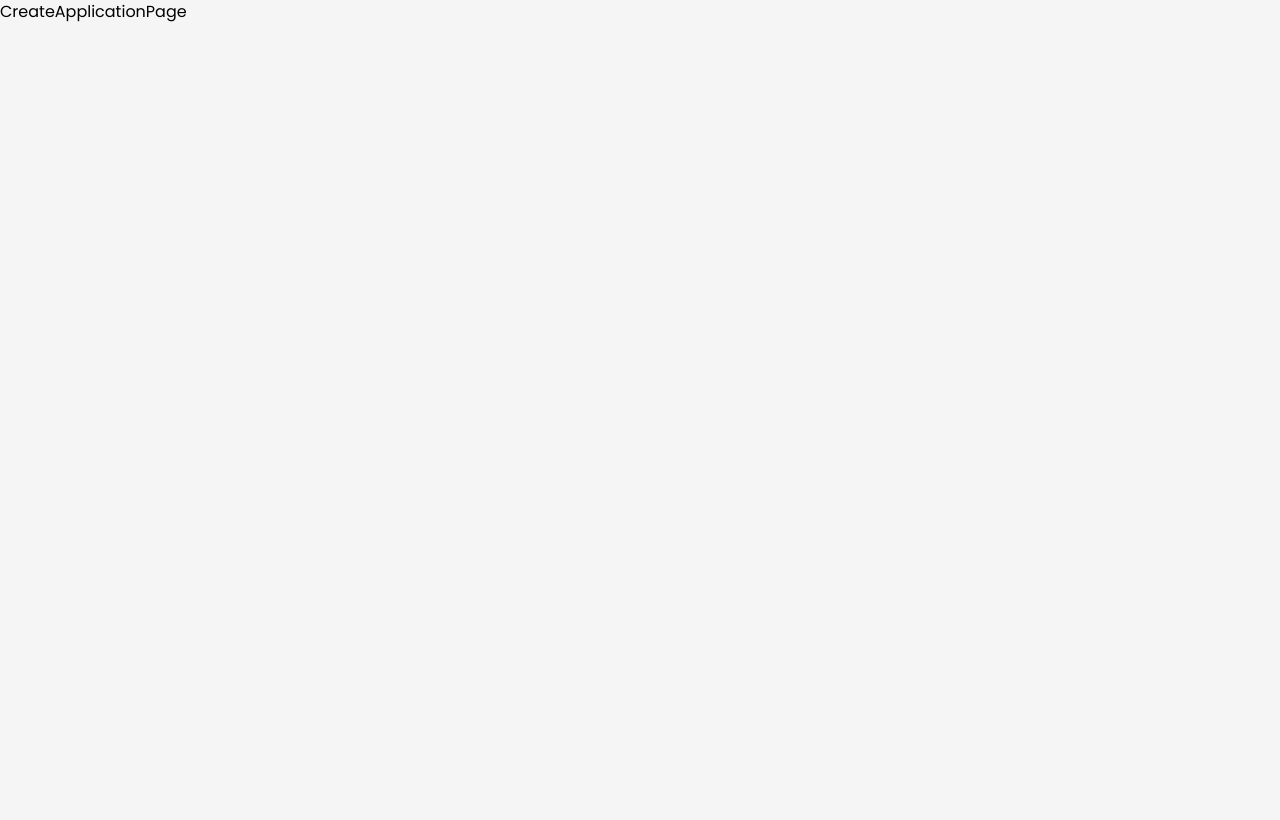
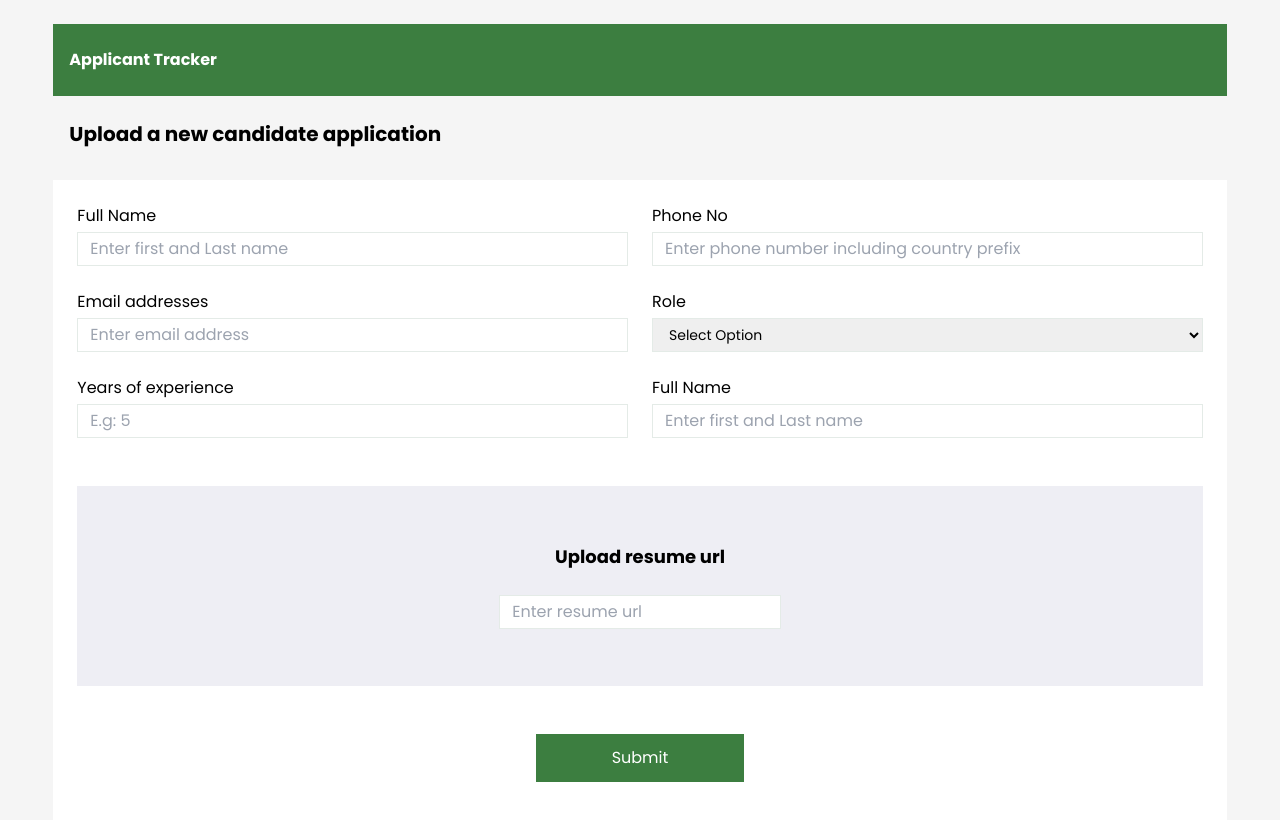
Before and after one commit to natanaelrusli/krom-take-home-test-fe, a React (Create React App) app: page /create in a window 1280 px wide. Shown: the top 820 px of the page. Built offline with nearby package versions, Linux system fonts and the light colour scheme.

Commit message:
feat: integrate applicants page, todo integrate filter

```diff
--- a/src/api/applications.ts
+++ b/src/api/applications.ts
@@ -1,16 +1,42 @@
-export const getAllApplications = async () => {
+import { Application, Response } from "../types";
+import { GetApplicationRequest } from "../types/request";
+
+export const getApplications = async (
+  request: GetApplicationRequest
+): Promise<Response<Application[]>> => {
   try {
+    const {
+      location,
+      job_role_id,
+      status,
+      filter_keyword,
+      curr_page,
+      page_size,
+    } = request;
+    const requestBody = {
+      location,
+      job_role_id,
+      status,
+      filter_keyword,
+      curr_page,
+      page_size,
+    };
+
     const response = await fetch("http://localhost:3000/api/applications", {
       method: "POST",
+      headers: {
+        "Content-Type": "application/json",
+      },
+      body: JSON.stringify(requestBody),
     });
 
     if (!response.ok) {
       throw new Error("Failed to fetch applications");
     }
 
-    const result = await response.json();
-    return result.data;
+    return await response.json();
   } catch (error) {
     console.error("Error fetching applications:", error);
+    return { data: [], message: `Error fetching: ${error}` };
   }
 };
--- a/src/components/ApplicantDetails.tsx
+++ b/src/components/ApplicantDetails.tsx
@@ -1,50 +1,68 @@
-const ApplicantDetails = () => {
+import { Application } from "../types";
+
+type ApplicantDetailsProps = {
+  application: Application;
+};
+
+const ApplicantDetails = ({ application }: ApplicantDetailsProps) => {
   return (
     <div className='py-5 px-8 h-full'>
       <div className='w-full flex justify-center'>
         <img
-          src='https://avatars.githubusercontent.com/u/124599?v=4'
+          src={`${application?.applicant?.profile_image || ""}`}
           alt='avatar'
-          className='w-36'
+          className='size-36'
         />
       </div>
 
       <div className='mt-5'>
         <table className='w-full'>
+          <tbody>
             <tr>
               <td className='px-2 py-3'>Name</td>
-            <td className='px-2 py-3'>Ethan Robinson</td>
+              <td className='px-2 py-3 min-w-[300px]'>
+                {application?.applicant?.name || ""}
+              </td>
             </tr>
             <tr>
               <td className='px-2 py-3'>Email</td>
               <td className='px-2 py-3'>
                 <a href='mailto:ethan.robinson@email.com'>
-                ethan.robinson@email.com
+                  {application?.applicant?.email || ""}
                 </a>
               </td>
             </tr>
             <tr>
               <td className='px-2 py-3'>Phone No.</td>
-            <td className='px-2 py-3'>+98273647392</td>
+              <td className='px-2 py-3'>
+                {application?.applicant?.phone_number || ""}
+              </td>
             </tr>
             <tr>
               <td className='px-2 py-3'>Role Applied For</td>
-            <td className='px-2 py-3'>System Architect</td>
+              <td className='px-2 py-3'>{application?.role.role_name || ""}</td>
             </tr>
             <tr>
               <td className='px-2 py-3'>Location</td>
-            <td className='px-2 py-3'>South Africa</td>
+              <td className='px-2 py-3'>{application?.applicant?.location}</td>
             </tr>
             <tr>
               <td className='px-2 py-3'>Resume</td>
               <td className='px-2 py-3'>
-              <a href='http://'>Resume</a>
+                <a
+                  target='_blank'
+                  rel='noreferrer'
+                  href={application?.resume_link}
+                >
+                  Resume
+                </a>
               </td>
             </tr>
             <tr>
               <td className='px-2 py-3'>Status</td>
-            <td className='px-2 py-3'>Candidate Rejected</td>
+              <td className='px-2 py-3'>{application?.status}</td>
             </tr>
+          </tbody>
         </table>
       </div>
 
--- a/src/components/Select.tsx
+++ b/src/components/Select.tsx
@@ -1,15 +1,21 @@
 type SelectProps = {
   options: { key: string | number; label: string | number }[];
   title?: string;
-};
+} & React.SelectHTMLAttributes<HTMLSelectElement>;
 
-const Select = ({ options, title }: SelectProps) => {
+const Select = ({ options, title, ...rest }: SelectProps) => {
   return (
     <>
       {title && <p>{title}</p>}
-      <select className='w-full py-[2px] px-3 border border-borderGray text-sm'>
-        {options.map((option) => (
-          <option value={option.key}>{option.label}</option>
+      <select
+        className='w-full py-[5px] px-3 border border-borderGray text-sm'
+        {...rest}
+      >
+        <option value=''>Select Option</option>
+        {options.map((option, index) => (
+          <option key={index} value={option.key}>
+            {option.label}
+          </option>
         ))}
       </select>
     </>
--- a/src/components/Table.tsx
+++ b/src/components/Table.tsx
@@ -1,39 +1,46 @@
 import React, { useState } from "react";
-
-export type Application = {
-  id: number;
-  applicant: Applicant;
-  role: Role;
-  resume_link: string;
-  status: string;
-  year_of_experience: number;
-};
-
-export type Applicant = {
-  id: number;
-  name: string;
-  email: string;
-  phone_number: string;
-  location: string;
-  profile_image: string;
-};
-
-export type Role = {
-  id: number;
-  role_name: string;
-};
+import { Application } from "../types";
 
 type TableProps = {
   data: Application[];
-  onRowClick: (candidate: Application) => void;
+  onRowClick: (candidate: Application, index?: number) => void;
+  onNextPage: (page: number) => void;
+  totalData: number;
+  currPage: number;
+  pageSize: number;
 };
 
-const Table: React.FC<TableProps> = ({ data, onRowClick }) => {
+const Table: React.FC<TableProps> = ({
+  data,
+  onRowClick,
+  currPage,
+  totalData,
+  pageSize,
+  onNextPage,
+}) => {
   const [searchTerm, setSearchTerm] = useState("");
 
   const filteredData = data?.filter((candidate) =>
     candidate.applicant.name.toLowerCase().includes(searchTerm.toLowerCase())
   );
+
+  const totalPages = Math.ceil(totalData / pageSize);
+
+  const handleNextPage = () => {
+    if (currPage < totalPages) {
+      onNextPage(currPage + 1);
+    }
+  };
+
+  const handlePrevPage = () => {
+    if (currPage > 1) {
+      onNextPage(currPage - 1);
+    }
+  };
+
+  const isFirstPage = currPage === 1;
+
+  const isLastPage = currPage === totalPages;
 
   return (
     <div className='flex border border-borderGray min-w-96 w-full'>
@@ -48,13 +55,21 @@ const Table: React.FC<TableProps> = ({ data, onRowClick }) => {
           />
 
           <div className='flex gap-1 items-center'>
-            <button className='border h-full border-borderGray px-[4px] py-[1px] disabled:bg-borderGray'>
+            <button
+              className='border h-full border-borderGray px-[4px] py-[1px] disabled:bg-borderGray'
+              disabled={isFirstPage}
+              onClick={handlePrevPage}
+            >
               {"<"}
             </button>
             <div className='border border-borderGray px-[10px] py-[3px] h-full text-sm'>
-              1
+              {currPage}
             </div>
-            <button className='border h-full border-borderGray px-[4px] py-[1px] disabled:bg-borderGray'>
+            <button
+              className='border h-full border-borderGray px-[4px] py-[1px] disabled:bg-borderGray'
+              disabled={isLastPage}
+              onClick={handleNextPage}
+            >
               {">"}
             </button>
           </div>
@@ -82,7 +97,7 @@ const Table: React.FC<TableProps> = ({ data, onRowClick }) => {
               <tr
                 key={index}
                 className='cursor-pointer hover:bg-gray-100 text-sm'
-                onClick={() => onRowClick(application)}
+                onClick={() => onRowClick(application, index)}
               >
                 <td className='p-[9px] border border-borderGray overflow-ellipsis max-w-24 overflow-hidden'>
                   {application.applicant.name}
--- a/src/pages/CreateApplicationPage.tsx
+++ b/src/pages/CreateApplicationPage.tsx
@@ -1,5 +1,88 @@
+import { Link } from "react-router-dom";
+import Select from "../components/Select";
+
 const CreateApplicationPage = () => {
-  return <div>CreateApplicationPage</div>;
+  return (
+    <div className='w-11/12 mx-auto'>
+      <div className='w-full my-6 bg-primaryGreen px-4 py-6 text-white font-bold'>
+        <Link to={"/"}>Applicant Tracker</Link>
+      </div>
+
+      <div className='text-xl ml-4 font-bold'>
+        Upload a new candidate application
+      </div>
+
+      <div className='mt-8 h-[650px] w-full bg-white p-6 flex flex-col'>
+        <div className='flex w-full gap-6'>
+          <div className='w-full flex flex-col gap-6'>
+            <div className='flex flex-col gap-1'>
+              <label htmlFor=''>Full Name</label>
+              <input
+                placeholder='Enter first and Last name'
+                className='border border-borderGray py-1 px-3'
+              />
+            </div>
+            <div className='flex flex-col gap-1'>
+              <label htmlFor=''>Email addresses</label>
+              <input
+                placeholder='Enter email address'
+                className='border border-borderGray py-1 px-3'
+              />
+            </div>
+            <div className='flex flex-col gap-1'>
+              <label htmlFor=''>Years of experience</label>
+              <input
+                placeholder='E.g: 5'
+                className='border border-borderGray py-1 px-3'
+              />
+            </div>
+          </div>
+
+          <div className='w-full flex flex-col gap-6'>
+            <div className='flex flex-col gap-1'>
+              <label htmlFor=''>Phone No</label>
+              <input
+                placeholder='Enter phone number including country prefix'
+                className='border border-borderGray py-1 px-3'
+              />
+            </div>
+            <div className='flex flex-col gap-1'>
+              <label htmlFor=''>Role</label>
+              <Select
+                options={[
+                  {
+                    key: 1,
+                    label: "ABC",
+                  },
+                ]}
+              />
+            </div>
+            <div className='flex flex-col gap-1'>
+              <label htmlFor=''>Full Name</label>
+              <input
+                placeholder='Enter first and Last name'
+                className='border border-borderGray py-1 px-3'
+              />
+            </div>
+          </div>
+        </div>
+
+        <div className='h-[200px] w-full bg-[#EEEEF4] mt-12 flex flex-col justify-center items-center gap-6'>
+          <p className='font-bold text-lg'>Upload resume url</p>
+          <input
+            placeholder='Enter resume url'
+            className='border border-borderGray py-1 px-3 w-1/4'
+          />
+        </div>
+
+        <div className='w-full flex justify-center mt-12'>
+          <button className='h-12 w-52 bg-primaryGreen text-white border border-primaryGreen'>
+            Submit
+          </button>
+        </div>
+      </div>
+    </div>
+  );
 };
 
 export default CreateApplicationPage;
--- /dev/null
+++ b/src/types/request.ts
@@ -0,0 +1,8 @@
+export type GetApplicationRequest = {
+  location?: string;
+  job_role_id?: number;
+  status?: number;
+  filter_keyword?: number;
+  curr_page: number;
+  page_size: number;
+};
```
Also changed, not shown: src/pages/ApplicationListPage.tsx (+137 -30 lines), src/types/index.ts (+8 -0 lines). Lines whose indentation alone changed are shown as unchanged.
